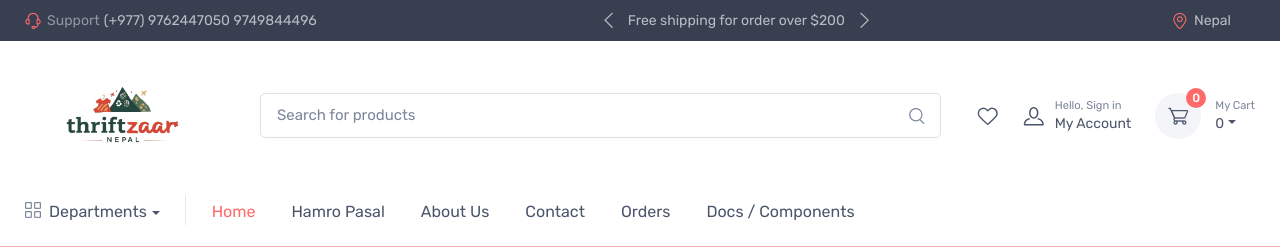
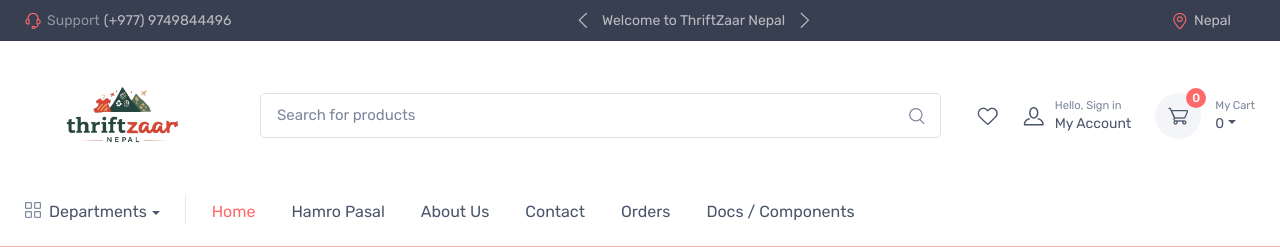
Before and after one commit to ST079/thriftzaar-nepal, a PHP site: page /thriftzaar-nepal/index.php in a window 1280 px wide. Shown: the top 247 px of the page. Run offline with PHP 8.4, Linux system fonts and the light colour scheme; some libraries are stand-ins or nearby versions; some web fonts are replaced.

Commit message:
fixes header

```diff
--- a/layouts/header.php
+++ b/layouts/header.php
@@ -37,7 +37,7 @@ if(isset($_SESSION["cart"])){
     <!-- Viewport-->
     <meta name="viewport" content="width=device-width, initial-scale=1">
     <!-- Favicon and Touch Icons-->
-    <link rel="icon" type="image/x-icon" sizes="180x180" href="/img/logo-icon.ico">
+    <link rel="icon" type="image/x-icon" sizes="180x180" href="img/logo-icon.ico">
     <link rel="apple-touch-icon" sizes="180x180" href="apple-touch-icon.png">
     <link rel="icon" type="image/png" sizes="32x32" href="favicon-32x32.png">
     <link rel="icon" type="image/png" sizes="16x16" href="favicon-16x16.png">
@@ -158,18 +158,18 @@ if(isset($_SESSION["cart"])){
                             data-bs-toggle="dropdown">Useful links</a>
                         <ul class="dropdown-menu">
                             <li><a class="dropdown-item" href="tel:00331697720"><i
-                                        class="ci-support text-muted me-2"></i>(+977) 9762447050 9749844496</a></li>
-                            <li><a class="dropdown-item" href="order-tracking.html"><i
-                                        class="ci-location text-muted me-2"></i>Order tracking</a></li>
+                                        class="ci-support text-muted me-2"></i>(+977) 9749844496</a></li>
+                            <li><a class="dropdown-item" href="#"><i
+                                        class="ci-location text-muted me-2"></i>Nepal</a></li>
                         </ul>
                     </div>
                     <div class="topbar-text text-nowrap d-none d-md-inline-block"><i class="ci-support"></i><span
-                            class="text-muted me-1">Support</span><a class="topbar-link" href="tel:00331697720">(+977)
-                            9762447050 9749844496</a></div>
+                            class="text-muted me-1">Support</span><a class="topbar-link" href="tel:00331697720">(+977) 9749844496</a>
+                        </div>
                     <div class="tns-carousel tns-controls-static d-none d-md-block">
                         <div class="tns-carousel-inner"
                             data-carousel-options="{&quot;mode&quot;: &quot;gallery&quot;, &quot;nav&quot;: false}">
-                            <div class="topbar-text">Free shipping for order over $200</div>
+                            <div class="topbar-text">Welcome to ThriftZaar Nepal</div>
                             <div class="topbar-text">We return money within 30 days</div>
                             <div class="topbar-text">Friendly 24/7 customer support</div>
                         </div>
```
